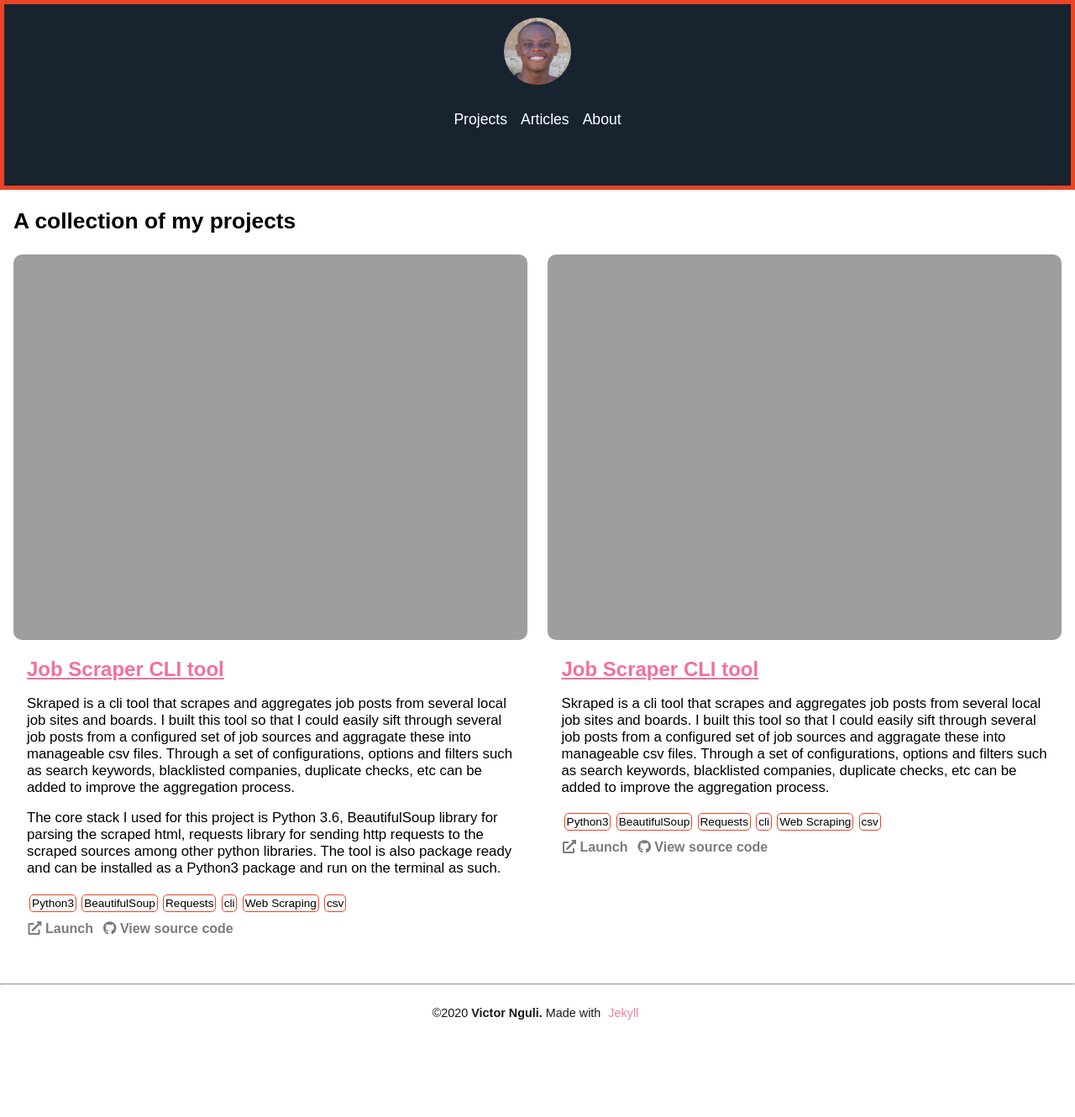
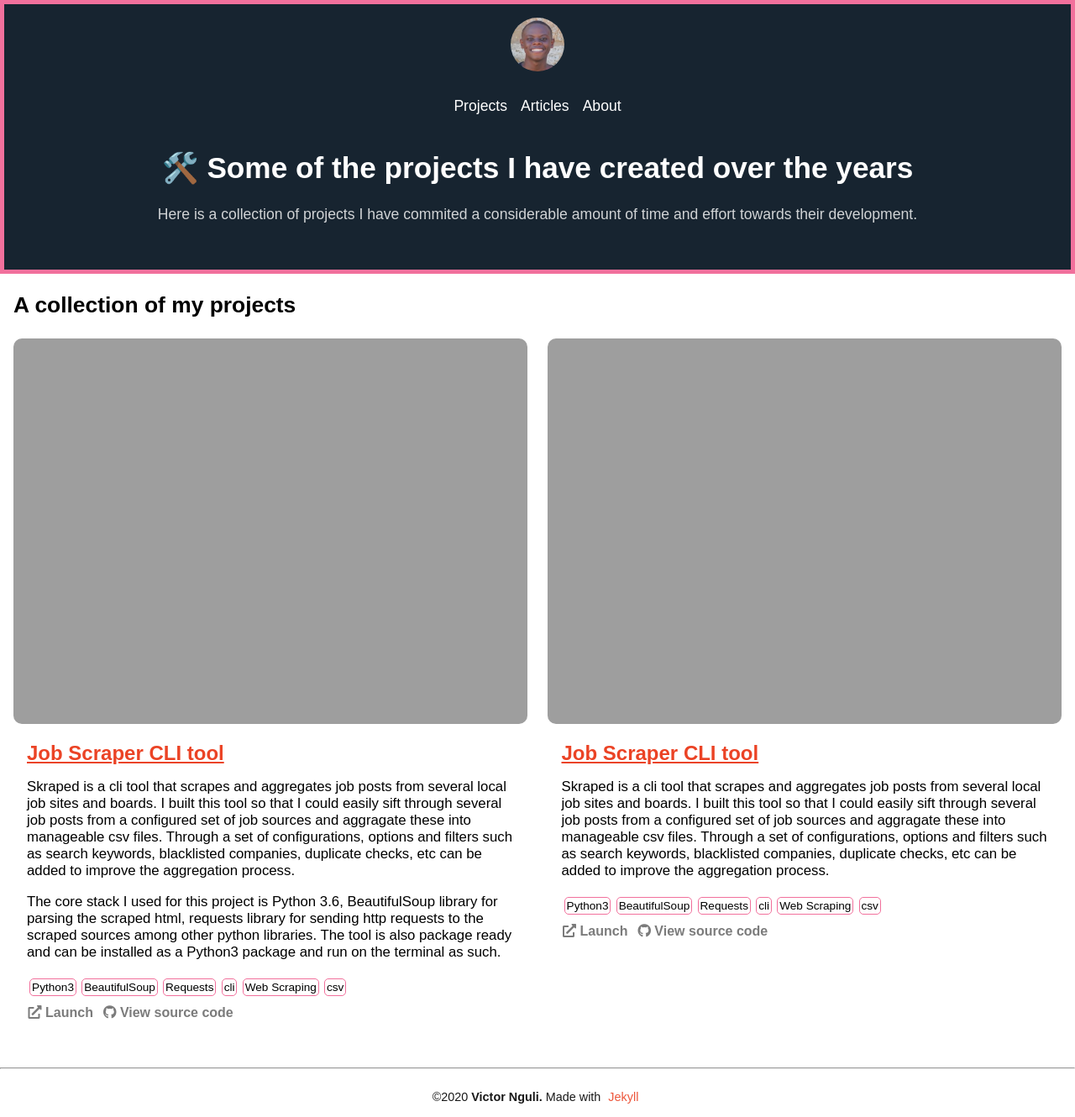
Before and after one commit to Victornguli/victornjoseph.com, a Jekyll site: the page built from projects.md, in a window 1280 px wide. Shown: the whole page at 84% size. Built offline with Jekyll 4.4.1, drawn with Linux system fonts in a browser that asks for light colours; nearby versions of some CDN libraries; before the commit the page ends 1230 px from its top, so only the background shows below that.

```diff
--- a/_layouts/default.html
+++ b/_layouts/default.html
@@ -51,7 +51,7 @@
         <div class="banner">
             <div class="nav">
                 <div class="nav-brand">
-                    <a class="nav-brand-img" href="/index2.html"></a>
+                    <a class="nav-brand-img" href="/"></a>
                 </div>
                 <ul class="nav-list">
                     <li class="nav-item {% if page.active %} active {% endif %}"><a href="/projects/">Projects</a></li>
@@ -68,7 +68,6 @@
         </main>
     </div>
     {% include footer.html %}
-
 </body>
 
 <!-- begin scripts -->
--- a/_sass/_config.scss
+++ b/_sass/_config.scss
@@ -1,6 +1,6 @@
-$primary-color: rgb(235, 67, 37);
-$secondary-color:rgba(242, 112, 156, 1);
-$gradient: linear-gradient(90deg, $secondary-color 0%, $primary-color 100%);
+$secondary-color: rgb(235, 67, 37);
+$primary-color:rgba(242, 112, 156, 1);
+$gradient: linear-gradient(90deg, $primary-color 0%, $secondary-color 100%);
 $background: #172430;
 
 
--- a/_sass/_home.scss
+++ b/_sass/_home.scss
@@ -26,8 +26,8 @@
 
                 .nav-brand-img {
                     display: inline-block;
-                    height: 5rem;
-                    width: 5rem;
+                    height: 4rem;
+                    width: 4rem;
                     background: url("/assets/img/profile_small.jpg");
                     border-radius: 100%;
                     background-position: center;
@@ -94,6 +94,12 @@
             margin: auto;
             padding-bottom: 2rem;
             width: 90%;
+
+
+            .banner-content-subheading {
+                opacity: 0.8;
+                font-weight: 400;
+            }
         }
     }
 
--- a/projects.md
+++ b/projects.md
@@ -2,4 +2,9 @@
 layout: projects
 title: Projects
 permalink: projects/
+banner_content: >-
+  <h1>🛠️ Some of the projects I have created over the years</h1>
+  <h4 class="banner-content-subheading">
+  Here is a collection of projects I have commited a considerable amount of time and effort towards their development.
+  </h4>
 ---
```
Also changed, not shown: about.md (added, +7 -0 lines), articles.md (+2 -0 lines), index.md (+2 -0 lines).
